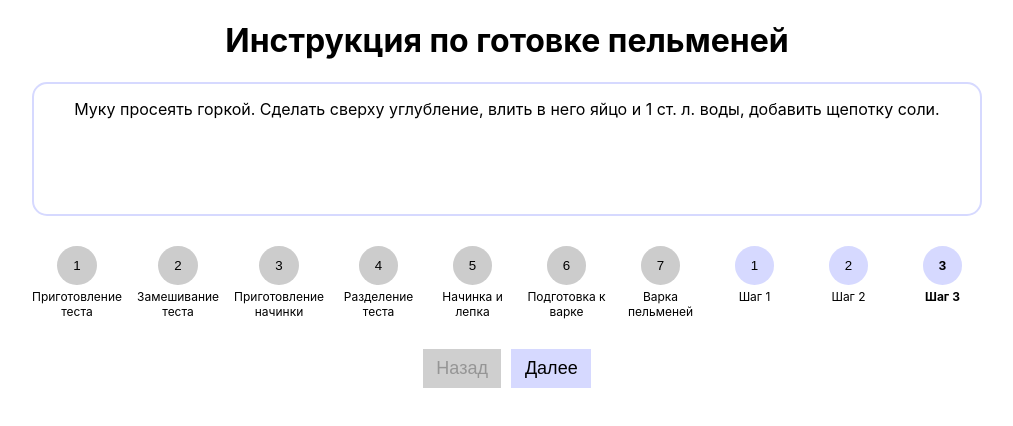
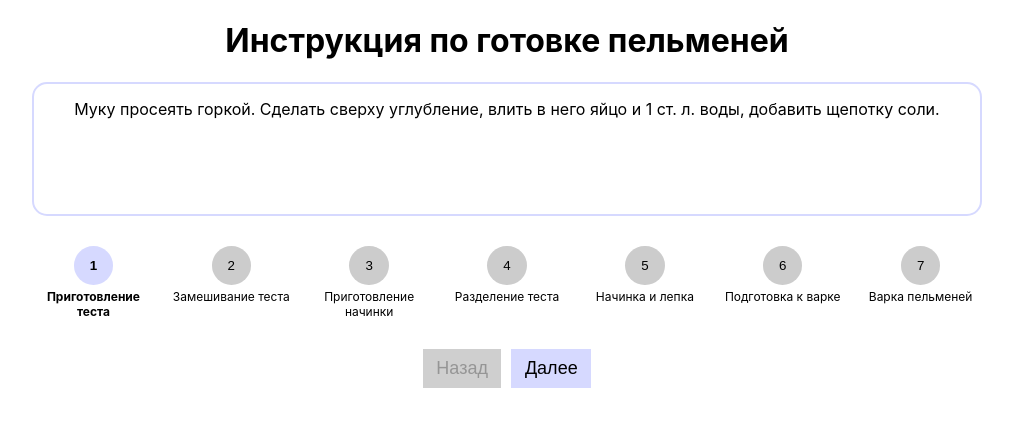
Before and after one commit to KarinaKold/REACT-Result, a React (Vite) app: page / in a window 1280 px wide. Shown: the top 426 px of the page, without its empty margins (133-1146 px from the left). Built offline with nearby package versions, Linux system fonts and the light colour scheme.

Commit message:
feat: add classes to active btns

```diff
--- a/src/app.jsx
+++ b/src/app.jsx
@@ -6,22 +6,22 @@ export const App = () => {
 	// Можно задать 2 состояния — steps и activeIndex
 	const [steps, _] = useState(data);
 	const [activeIndex, setActiveIndex] = useState(0);
-	// И определить 3 обработчика: Клик назад, Клик вперед, Начать сначала
+	// Клик назад, Клик вперед, Начать сначала
 	const next = () => {
 		setActiveIndex(activeIndex + 1);
-	}
+	};
 
 	const back = () => {
 		setActiveIndex(activeIndex - 1);
-	}
+	};
 
 	const restart = () => {
 		setActiveIndex(0);
-	}
-	// И 2 переменных-флага — находимся ли мы на первом шаге, и находимся ли на последнем
+	};
 
+	// 2 переменных-флага — находимся ли мы на первом шаге, и находимся ли на последнем
 	const firstStep = activeIndex == 0;
-	const lastStep = activeIndex == steps.length-1;
+	const lastStep = activeIndex == steps.length - 1;
 
 	return (
 		<div className={styles.container}>
@@ -29,45 +29,42 @@ export const App = () => {
 				<h1>Инструкция по готовке пельменей</h1>
 				<div className={styles.steps}>
 					<div className={styles['steps-content']}>
-						{/* Для получения активного контента использйте steps и activeIndex */}
 						{steps[activeIndex].content}
 					</div>
 					<ul className={styles['steps-list']}>
-						{/* Выводите <li> с помощью массива steps и метода map(), подставляя в разметку нужные значения и классы */}
 						{steps.map((step, index) => {
 							return (
-								<li className={styles['steps-item']} key={step.id}>
-									<button className={styles['steps-item-button']} onClick={() => setActiveIndex(index)}>{index + 1}</button>
+								<li
+									className={
+										styles['steps-item'] +
+										(index < activeIndex ? ' ' + styles.done : '') +
+										(index === activeIndex ? ' ' + styles.active : '')
+									}
+									key={step.id}
+								>
+									<button
+										className={styles['steps-item-button']}
+										onClick={() => setActiveIndex(index)}
+									>
+										{index + 1}
+									</button>
 									{step.title}
 								</li>
-							)
+							);
 						})}
-						<li className={styles['steps-item'] + ' ' + styles.done}>
-							{/* Для того, чтобы вычислить необходимый класс используйте активный индекс, текущий индекс, а также тернарные операторы */}
-							<button className={styles['steps-item-button']}>1</button>
-							{/* При клике на кнопку установка выбранного шага в качестве активного */}
-							Шаг 1
-						</li>
-						<li className={styles['steps-item'] + ' ' + styles.done}>
-							<button className={styles['steps-item-button']}>2</button>
-							Шаг 2
-						</li>
-						<li
-							className={
-								styles['steps-item'] +
-								' ' +
-								styles.done +
-								' ' +
-								styles.active
-							}
-						>
-							<button className={styles['steps-item-button']}>3</button>
-							Шаг 3
-						</li>
 					</ul>
 					<div className={styles['buttons-container']}>
-						<button className={styles.button} disabled={firstStep} onClick={back}>Назад</button>
-						<button className={styles.button} onClick={lastStep ? restart : next}>
+						<button
+							className={styles.button}
+							disabled={firstStep}
+							onClick={back}
+						>
+							Назад
+						</button>
+						<button
+							className={styles.button}
+							onClick={lastStep ? restart : next}
+						>
 							{lastStep ? 'Начать сначала' : 'Далее'}
 						</button>
 					</div>
--- a/src/index.css
+++ b/src/index.css
@@ -6,8 +6,9 @@
 
 body {
 	margin: 0;
-	font-family: -apple-system, BlinkMacSystemFont, 'Segoe UI', 'Roboto', 'Oxygen',
-		'Ubuntu', 'Cantarell', 'Fira Sans', 'Droid Sans', 'Helvetica Neue', sans-serif;
+	font-family:
+		-apple-system, BlinkMacSystemFont, 'Segoe UI', 'Roboto', 'Oxygen', 'Ubuntu',
+		'Cantarell', 'Fira Sans', 'Droid Sans', 'Helvetica Neue', sans-serif;
 	-webkit-font-smoothing: antialiased;
 	-moz-osx-font-smoothing: grayscale;
 }
```
